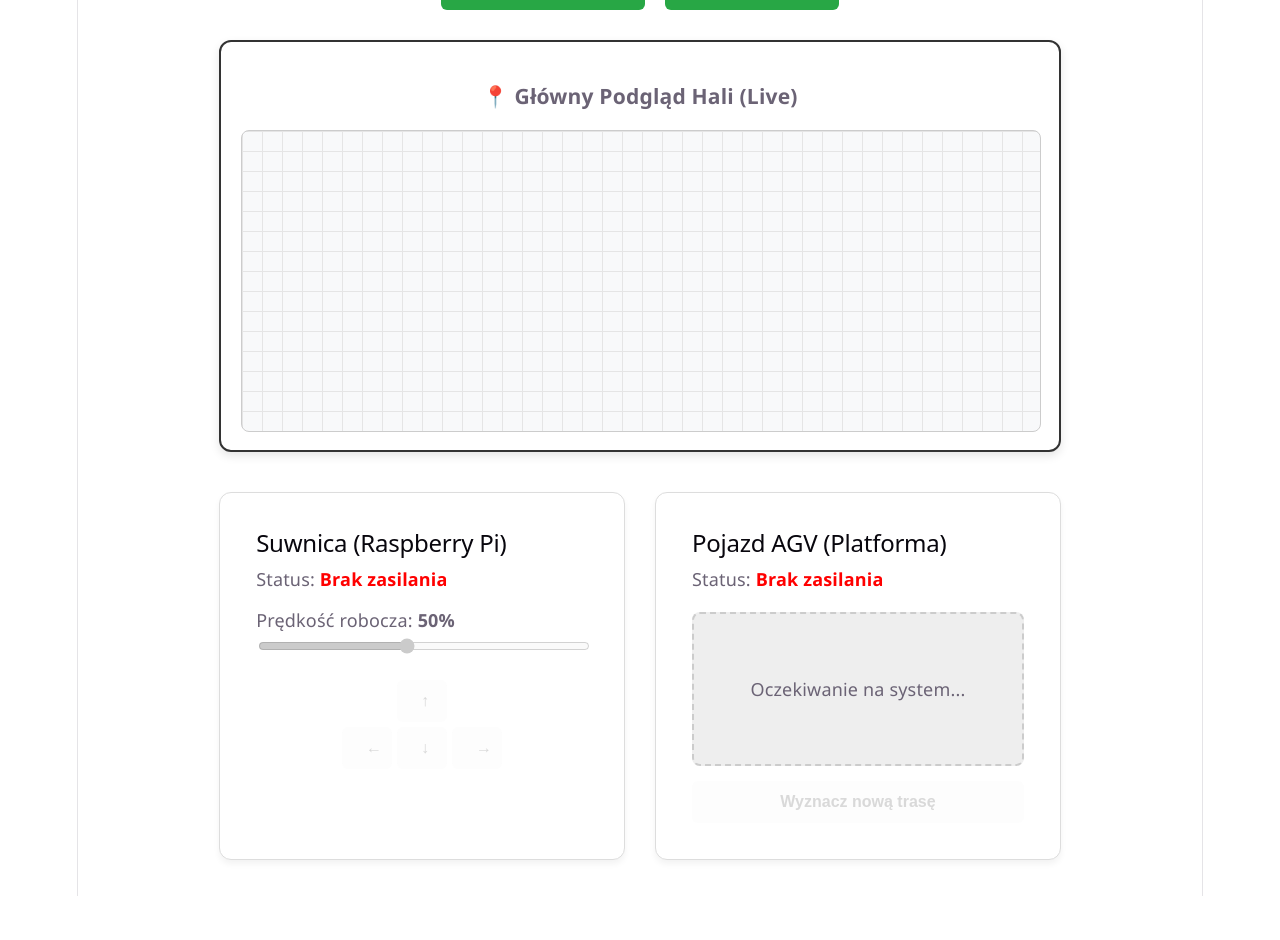
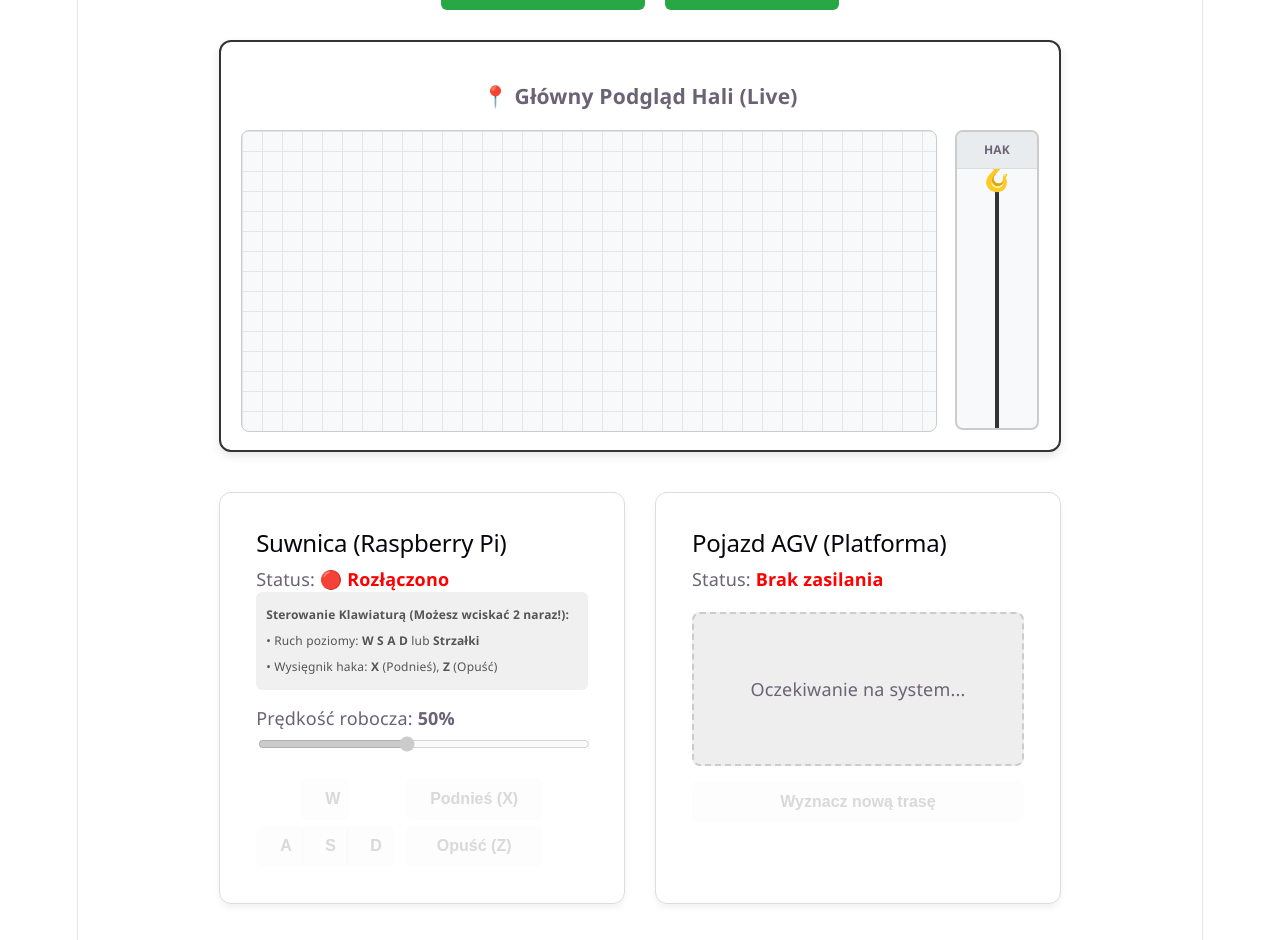
Before and after one commit to Miki13-web/aplikacja-suwnica, a React (Vite) app: page / in a window 1280 px wide. Shown: the part 300-1240 px from the top of the page. Before the commit the page ends 1196 px from the top, so only its background shows below. Built offline with nearby package versions, Linux system fonts and the light colour scheme.

Commit message:
added new features to frontend app, corrected minor errors

```diff
--- a/package.json
+++ b/package.json
@@ -10,6 +10,7 @@
     "preview": "vite preview"
   },
   "dependencies": {
+    "mqtt": "^5.15.1",
     "react": "^19.2.4",
     "react-dom": "^19.2.4"
   },
--- a/src/App.tsx
+++ b/src/App.tsx
@@ -1,48 +1,98 @@
 // src/App.tsx
-import { useState, useRef } from 'react' // Zauważ: dodaliśmy useRef!
-import { Header } from './components/Header'
-import { CranePanel } from './components/CranePanel'
-import { AgvPanel } from './components/AgvPanel'
-import { FactoryMap } from './components/FactoryMap'
-import './App.css'
+import { useState, useRef } from 'react';
+import mqtt from 'mqtt';
+import { Header } from './components/Header';
+import { CranePanel } from './components/CranePanel';
+import { AgvPanel } from './components/AgvPanel';
+import { FactoryMap } from './components/FactoryMap';
+import './App.css';
 
 function App() {
   const [isCraneOnline, setIsCraneOnline] = useState(false);
   const [isAgvOnline, setIsAgvOnline] = useState(false);
   const [ipAddress, setIpAddress] = useState('192.168.1.100');
 
-  // Pozycja suwnicy to teraz wartości od 0 do 100 (%)
-  // 50, 50 oznacza idealny środek mapy!
-  const [cranePosition, setCranePosition] = useState({ x: 50, y: 50 });
+  // Pozycja suwnicy: X i Y to mapa (0-100%). Z to hak: 0 = max w górze, 100 = max opuszczony
+  const [cranePosition, setCranePosition] = useState({ x: 50, y: 50, z: 0 });
 
-  // Referencja do naszego "silnika" (pętli ruchu)
+  // Pudełko na aktualny wektor ruchu (żeby setInterval mógł go czytać na żywo)
+  const currentDirectionRef = useRef({ dx: 0, dy: 0, dz: 0, speed: 50 });
+
+  const mqttClientRef = useRef<mqtt.MqttClient | null>(null);
   const moveIntervalRef = useRef<number | null>(null);
 
-  // Funkcja uruchamiana, GDY WCIŚNIESZ przycisk
-  const startCraneMove = (dx: number, dy: number, speed: number) => {
-    // Jeśli już jedziemy, nie odpalaj drugiego silnika
-    if (moveIntervalRef.current !== null) return;
+  const toggleCraneConnection = () => {
+    if (ipAddress.toLowerCase() === 'test') {
+      setIsCraneOnline(!isCraneOnline);
+      return;
+    }
 
-    // Uruchamiamy pętlę, która co 50 milisekund zmienia pozycję
-    moveIntervalRef.current = window.setInterval(() => {
-      setCranePosition(prev => {
-        // Obliczamy o ile % ma się przesunąć (np. prędkość 100% to skok o 1% co 50ms)
-        const moveAmount = (speed / 100) * 1.5;
+    if (isCraneOnline) {
+      if (mqttClientRef.current) {
+        mqttClientRef.current.end();
+        mqttClientRef.current = null;
+      }
+      setIsCraneOnline(false);
+      return;
+    }
 
-        // Zabezpieczenie przed wyjechaniem za mapę (trzymamy się w ramach 0-100)
-        const newX = Math.max(0, Math.min(100, prev.x + dx * moveAmount));
-        const newY = Math.max(0, Math.min(100, prev.y + dy * moveAmount));
+    const brokerUrl = `ws://${ipAddress}:9001`;
+    const client = mqtt.connect(brokerUrl);
 
-        return { x: newX, y: newY };
-      });
-    }, 50); // 50ms = 20 klatek na sekundę
+    client.on('connect', () => { setIsCraneOnline(true); });
+    client.on('error', (err) => {
+      console.error('Błąd:', err);
+      alert('Nie udało się połączyć!');
+      client.end();
+      setIsCraneOnline(false);
+    });
+
+    mqttClientRef.current = client;
   };
 
-  // Funkcja uruchamiana, GDY PUŚCISZ przycisk
-  const stopCraneMove = () => {
-    if (moveIntervalRef.current !== null) {
-      clearInterval(moveIntervalRef.current); // Zatrzymujemy silnik
-      moveIntervalRef.current = null;
+  // --- DYNAMICZNY SILNIK RUCHU ---
+  const handleSetMovement = (dx: number, dy: number, dz: number, speed: number) => {
+    // 1. Zapisujemy w pamięci aktualny kierunek (np. wciśnięto Prawy i Górę)
+    currentDirectionRef.current = { dx, dy, dz, speed };
+
+    // 2. Jeśli wszystkie klawisze puszczone -> Wyłączamy silnik i hamujemy
+    if (dx === 0 && dy === 0 && dz === 0) {
+      if (moveIntervalRef.current !== null) {
+        clearInterval(moveIntervalRef.current);
+        moveIntervalRef.current = null;
+
+        const client = mqttClientRef.current;
+        if (client && isCraneOnline && ipAddress.toLowerCase() !== 'test') {
+          client.publish('fabryka/suwnica/sterowanie', JSON.stringify({ akcja: 'STOP' }));
+        }
+      }
+      return;
+    }
+
+    // 3. Jeśli silnik jest wyłączony, a my chcemy jechać -> Odpalamy zapłon
+    if (moveIntervalRef.current === null) {
+      moveIntervalRef.current = window.setInterval(() => {
+        const dir = currentDirectionRef.current; // Odczytujemy kierunek "na żywo"
+        const client = mqttClientRef.current;
+
+        // Strzelamy komendą w sprzęt
+        if (client && isCraneOnline && ipAddress.toLowerCase() !== 'test') {
+          const payload = JSON.stringify({ kierunekX: dir.dx, kierunekY: dir.dy, kierunekZ: dir.dz, predkosc: dir.speed });
+          client.publish('fabryka/suwnica/sterowanie', payload);
+        }
+
+        // Animacja UI
+        setCranePosition(prev => {
+          const moveAmount = (dir.speed / 100) * 1.5;
+          const newX = Math.max(0, Math.min(100, prev.x + dir.dx * moveAmount));
+          const newY = Math.max(0, Math.min(100, prev.y + dir.dy * moveAmount));
+
+          // Oś Z: Jeśli dz=1 (podnosimy), to Z maleje do 0. Jeśli dz=-1 (opuszczamy), to Z rośnie do 100.
+          const newZ = Math.max(0, Math.min(100, prev.z - dir.dz * moveAmount));
+
+          return { x: newX, y: newY, z: newZ };
+        });
+      }, 50);
     }
   };
 
@@ -51,16 +101,16 @@ function App() {
       <Header />
 
       <div style={{ marginBottom: '20px', padding: '15px', backgroundColor: '#eef', borderRadius: '8px' }}>
-        <label style={{ marginRight: '10px', fontWeight: 'bold' }}>Adres IP Fabryki (MQTT):</label>
+        <label style={{ marginRight: '10px', fontWeight: 'bold' }}>Adres IP Fabryki (lub wpisz "test"):</label>
         <input
           type="text" value={ipAddress} onChange={(e) => setIpAddress(e.target.value)}
           placeholder="np. 192.168.1.100"
-          style={{ padding: '8px', borderRadius: '4px', border: '1px solid #ccc', width: '150px' }}
+          style={{ padding: '8px', borderRadius: '4px', border: '1px solid #ccc', width: '200px' }}
         />
       </div>
 
       <div style={{ display: 'flex', gap: '20px', justifyContent: 'center', marginBottom: '30px' }}>
-        <button onClick={() => setIsCraneOnline(!isCraneOnline)} className={isCraneOnline ? 'btn-danger' : 'btn-success'}>
+        <button onClick={toggleCraneConnection} className={isCraneOnline ? 'btn-danger' : 'btn-success'}>
           {isCraneOnline ? '🔴 Rozłącz Suwnicę' : '🟢 Połącz z Suwnicą'}
         </button>
         <button onClick={() => setIsAgvOnline(!isAgvOnline)} className={isAgvOnline ? 'btn-danger' : 'btn-success'}>
@@ -70,17 +120,54 @@ function App() {
 
       <div className="factory-map-container">
         <h3>📍 Główny Podgląd Hali (Live)</h3>
-        {/* Kontener na mapę - wymuszamy wysokość i szerokość, żeby mapie było wygodnie! */}
-        <div style={{ width: '100%', height: '300px' }}>
-          <FactoryMap isCraneOnline={isCraneOnline} cranePosition={cranePosition} />
+
+        {/* NOWY LAYOUT: MAPA + HAK OBOK SIEBIE */}
+        <div style={{ display: 'flex', gap: '20px', height: '300px' }}>
+
+          {/* Lewa strona: Mapa X/Y */}
+          <div style={{ flexGrow: 1, height: '100%' }}>
+            <FactoryMap isCraneOnline={isCraneOnline} cranePosition={cranePosition} />
+          </div>
+
+          {/* Prawa strona: Wskaźnik Haka (Oś Z) */}
+          <div style={{
+            width: '80px',
+            backgroundColor: '#f8f9fa',
+            borderRadius: '8px',
+            border: '2px solid #ccc',
+            position: 'relative',
+            display: 'flex',
+            flexDirection: 'column',
+            alignItems: 'center',
+            overflow: 'hidden'
+          }}>
+            <div style={{ padding: '5px', fontSize: '12px', fontWeight: 'bold', borderBottom: '1px solid #ddd', width: '100%', textAlign: 'center', backgroundColor: '#e9ecef', zIndex: 10 }}>HAK</div>
+
+            {/* Linka suwnicy */}
+            <div style={{ width: '4px', backgroundColor: '#333', position: 'absolute', top: '0', bottom: '0', zIndex: 1 }} />
+
+            {/* Animowany hak wędrujący góra/dół */}
+            <div style={{
+              position: 'absolute',
+              // Konwertujemy pozycję Z (0-100) na wysokość w pikselach/procentach
+              top: `calc(30px + ${cranePosition.z}% * 0.75)`,
+              transition: 'top 50ms linear',
+              fontSize: '28px',
+              zIndex: 5,
+              backgroundColor: '#f8f9fa' // Zasłania linę "nad" hakiem
+            }}>
+              🪝
+            </div>
+          </div>
+
         </div>
       </div>
 
       <div className="dashboard-grid">
+        {/* Przekazujemy naszą nową, uniwersalną funkcję */}
         <CranePanel
           isConnected={isCraneOnline}
-          onStartMove={startCraneMove}
-          onStopMove={stopCraneMove}
+          onSetMovement={handleSetMovement}
         />
         <AgvPanel isConnected={isAgvOnline} />
       </div>
@@ -88,4 +175,4 @@ function App() {
   )
 }
 
-export default App
+export default App;
--- a/src/components/CranePanel.tsx
+++ b/src/components/CranePanel.tsx
@@ -1,20 +1,91 @@
 // src/components/CranePanel.tsx
-import { useState } from 'react';
+import { useState, useEffect, useRef } from 'react';
 
 interface CranePanelProps {
   isConnected: boolean;
-  // Zmieniamy nazwy funkcji, żeby były precyzyjne
-  onStartMove: (dx: number, dy: number, speed: number) => void;
-  onStopMove: () => void;
+  onSetMovement: (dx: number, dy: number, dz: number, speed: number) => void;
 }
 
-export function CranePanel({ isConnected, onStartMove, onStopMove }: CranePanelProps) {
+export function CranePanel({ isConnected, onSetMovement }: CranePanelProps) {
   const [speed, setSpeed] = useState(50);
+  const activeKeys = useRef(new Set<string>());
+
+  // --- NAPRAWA BŁĘDU (ZAPOBIEGANIE RESTARTOM PAMIĘCI) ---
+  // Zapisujemy najnowszą funkcję ruchu w Refie, żeby odświeżanie pozycji mapy
+  // nie powodowało resetowania naszej klawiatury.
+  const movementCallback = useRef(onSetMovement);
+  useEffect(() => {
+    movementCallback.current = onSetMovement;
+  }, [onSetMovement]);
+  // -----------------------------------------------------
+
+  useEffect(() => {
+    const updateMovement = () => {
+      let dx = 0, dy = 0, dz = 0;
+      const keys = activeKeys.current;
+
+      // Oś Y
+      if (keys.has('w') || keys.has('arrowup')) dy -= 1;
+      if (keys.has('s') || keys.has('arrowdown')) dy += 1;
+      // Oś X
+      if (keys.has('a') || keys.has('arrowleft')) dx -= 1;
+      if (keys.has('d') || keys.has('arrowright')) dx += 1;
+      // Oś Z
+      if (keys.has('x')) dz += 1;
+      if (keys.has('z')) dz -= 1;
+
+      // Wywołujemy funkcję ukrytą w sejfie!
+      movementCallback.current(dx, dy, dz, speed);
+    };
+
+    const handleKeyDown = (e: KeyboardEvent) => {
+      if (e.target instanceof HTMLInputElement || e.target instanceof HTMLTextAreaElement) return;
+
+      if (['ArrowUp', 'ArrowDown', 'ArrowLeft', 'ArrowRight'].includes(e.key)) {
+        e.preventDefault(); // Blokujemy przewijanie strony
+      }
+
+      if (!isConnected || e.repeat) return;
+
+      const key = e.key.toLowerCase();
+      const validKeys = ['arrowup', 'arrowdown', 'arrowleft', 'arrowright', 'w', 'a', 's', 'd', 'x', 'z'];
+
+      if (validKeys.includes(key)) {
+        activeKeys.current.add(key); // Dodajemy do pamięci
+        updateMovement();
+      }
+    };
+
+    const handleKeyUp = (e: KeyboardEvent) => {
+      if (!isConnected) return;
+
+      const key = e.key.toLowerCase();
+      if (activeKeys.current.has(key)) {
+        activeKeys.current.delete(key); // Usuwamy z pamięci
+        updateMovement();
+      }
+    };
+
+    window.addEventListener('keydown', handleKeyDown);
+    window.addEventListener('keyup', handleKeyUp);
+
+    return () => {
+      window.removeEventListener('keydown', handleKeyDown);
+      window.removeEventListener('keyup', handleKeyUp);
+      // USUNIĘTO CZYSZCZENIE PAMIĘCI! Teraz pamięć przetrwa odświeżanie klatek.
+    };
+  }, [isConnected, speed]); // USUNIĘTO onSetMovement z zależności!
 
   return (
     <div className="panel">
       <h2>Suwnica (Raspberry Pi)</h2>
-      <p>Status: {isConnected ? <strong style={{ color: 'green' }}>Zasilanie włączone</strong> : <strong style={{ color: 'red' }}>Brak zasilania</strong>}</p>
+      <p>Status: {isConnected ? <strong style={{ color: 'green' }}>🟢 Połączono</strong> : <strong style={{ color: 'red' }}>🔴 Rozłączono</strong>}</p>
+
+      <div style={{ fontSize: '12px', color: '#555', backgroundColor: '#f0f0f0', padding: '10px', borderRadius: '6px', marginBottom: '15px' }}>
+        <strong>Sterowanie Klawiaturą (Możesz wciskać 2 naraz!):</strong><br/>
+        • Ruch poziomy: <b>W S A D</b> lub <b>Strzałki</b><br/>
+        • Wysięgnik haka: <b>X</b> (Podnieś), <b>Z</b> (Opuść)
+      </div>
 
       <div style={{ marginTop: '15px' }}>
         <label>Prędkość robocza: <strong>{speed}%</strong></label>
@@ -25,33 +96,21 @@ export function CranePanel({ isConnected, onStartMove, onStopMove }: CranePanelP
         />
       </div>
 
-      <div style={{ display: 'grid', gridTemplateColumns: 'repeat(3, 50px)', gap: '5px', justifyContent: 'center', marginTop: '20px' }}>
-        <div />
-        <button
-          disabled={!isConnected}
-          onPointerDown={() => onStartMove(0, -1, speed)}
-          onPointerUp={onStopMove}
-          onPointerLeave={onStopMove}
-        >↑</button>
-        <div />
-        <button
-          disabled={!isConnected}
-          onPointerDown={() => onStartMove(-1, 0, speed)}
-          onPointerUp={onStopMove}
-          onPointerLeave={onStopMove}
-        >←</button>
-        <button
-          disabled={!isConnected}
-          onPointerDown={() => onStartMove(0, 1, speed)}
-          onPointerUp={onStopMove}
-          onPointerLeave={onStopMove}
-        >↓</button>
-        <button
-          disabled={!isConnected}
-          onPointerDown={() => onStartMove(1, 0, speed)}
-          onPointerUp={onStopMove}
-          onPointerLeave={onStopMove}
-        >→</button>
+      <div style={{ display: 'flex', gap: '20px', marginTop: '20px' }}>
+        {/* Kontrolki Myszkowe */}
+        <div style={{ display: 'grid', gridTemplateColumns: 'repeat(3, 40px)', gap: '5px', justifyContent: 'center' }}>
+          <div />
+          <button disabled={!isConnected} onMouseDown={() => movementCallback.current(0, -1, 0, speed)} onMouseUp={() => movementCallback.current(0,0,0,speed)} onMouseLeave={() => movementCallback.current(0,0,0,speed)}>W</button>
+          <div />
+          <button disabled={!isConnected} onMouseDown={() => movementCallback.current(-1, 0, 0, speed)} onMouseUp={() => movementCallback.current(0,0,0,speed)} onMouseLeave={() => movementCallback.current(0,0,0,speed)}>A</button>
+          <button disabled={!isConnected} onMouseDown={() => movementCallback.current(0, 1, 0, speed)} onMouseUp={() => movementCallback.current(0,0,0,speed)} onMouseLeave={() => movementCallback.current(0,0,0,speed)}>S</button>
+          <button disabled={!isConnected} onMouseDown={() => movementCallback.current(1, 0, 0, speed)} onMouseUp={() => movementCallback.current(0,0,0,speed)} onMouseLeave={() => movementCallback.current(0,0,0,speed)}>D</button>
+        </div>
+
+        <div style={{ display: 'flex', flexDirection: 'column', gap: '5px' }}>
+          <button disabled={!isConnected} onMouseDown={() => movementCallback.current(0, 0, 1, speed)} onMouseUp={() => movementCallback.current(0,0,0,speed)} onMouseLeave={() => movementCallback.current(0,0,0,speed)}>Podnieś (X)</button>
+          <button disabled={!isConnected} onMouseDown={() => movementCallback.current(0, 0, -1, speed)} onMouseUp={() => movementCallback.current(0,0,0,speed)} onMouseLeave={() => movementCallback.current(0,0,0,speed)}>Opuść (Z)</button>
+        </div>
       </div>
     </div>
   )
```
Also changed, not shown: 1 other file (tests, documents, lock files or other folders).
